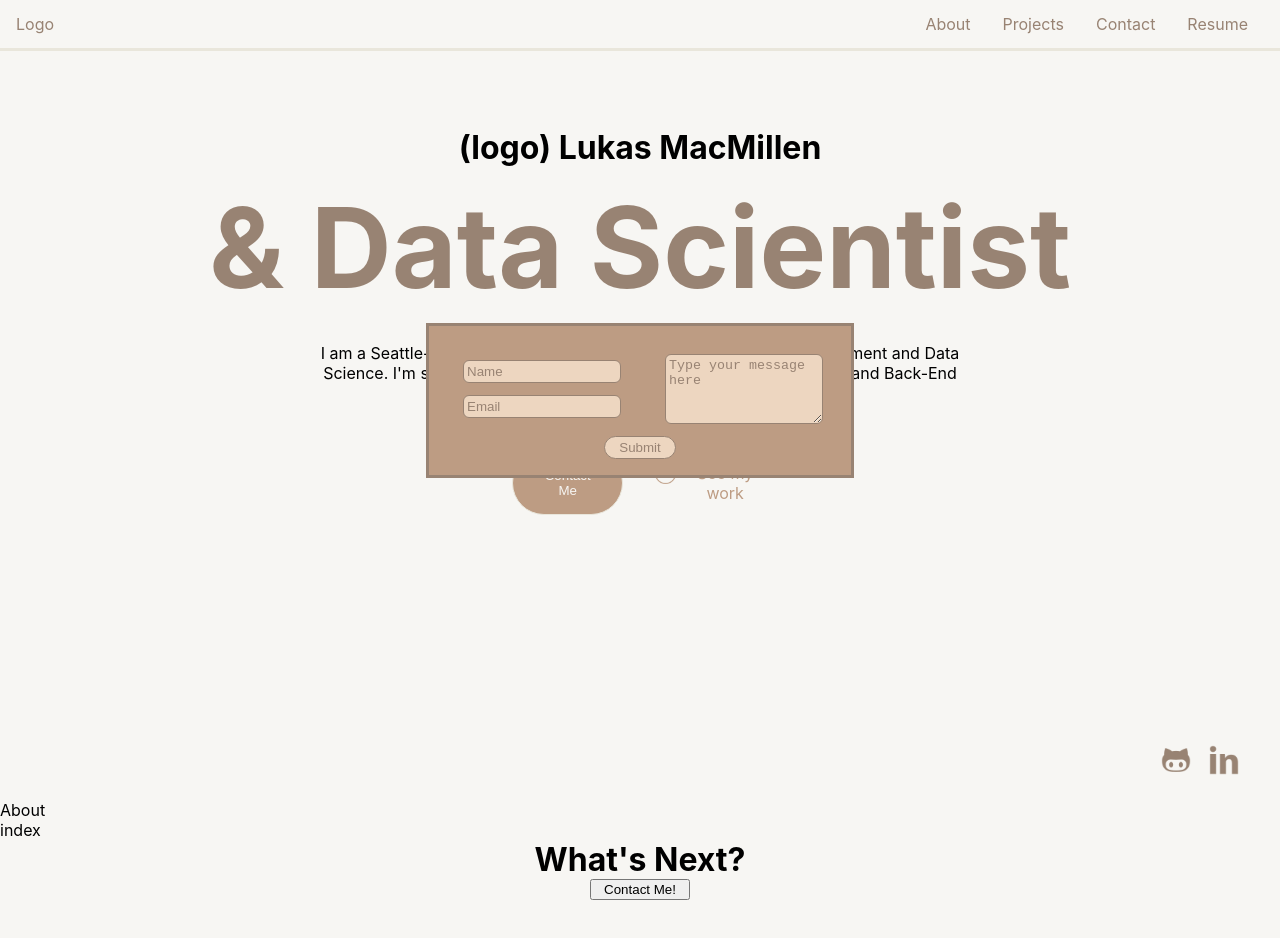
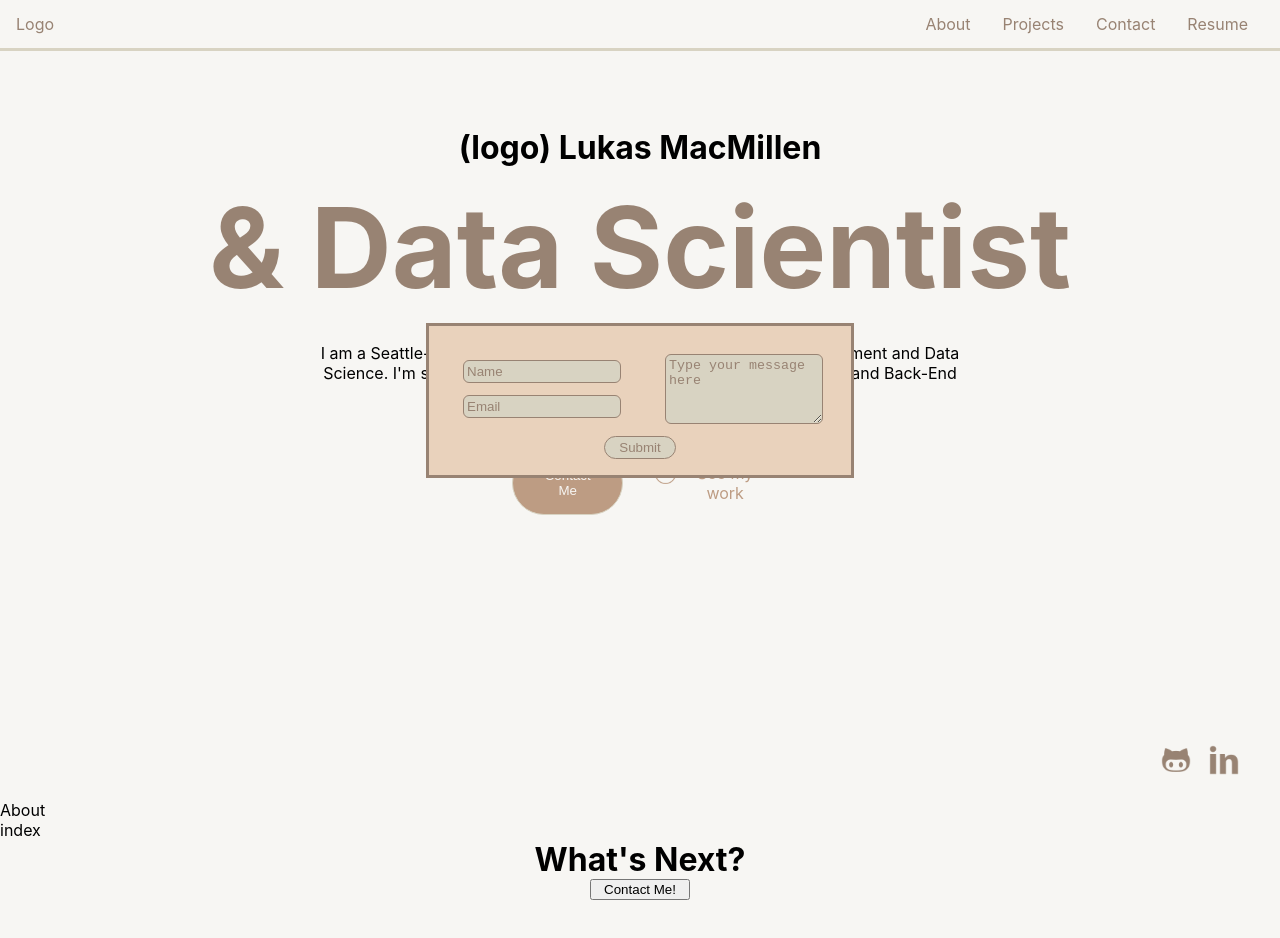
Before and after one commit to agtTwilight/portfolio, a React (Create React App) app: page / in a window 1280 px wide. Shown: the top 938 px of the page. Built offline with nearby package versions, Linux system fonts and the light colour scheme; the HTML template or start-up script is replaced by a standard one.

Commit message:
minor styling updates from yesterday

```diff
--- a/src/components/ContactForm/style.css
+++ b/src/components/ContactForm/style.css
@@ -10,7 +10,7 @@
     width: fit-content;
     max-height: fit-content;
     border: solid var(--coffeebrown);
-    background-color: var(--lightcoffeebrown);
+    background-color: var(--darktoastedwhite);
 }
 
 #contactForm * {
@@ -20,7 +20,7 @@
 #contactForm input, textarea {
     color: var(--coffeebrown);
     max-width: 150px;
-    background-color: var(--lattecream);
+    background-color: var(--toastedwhite);
     border: solid 1px var(--coffeebrown);
     border-radius: 6px;
     padding: 3px;
--- a/src/index.css
+++ b/src/index.css
@@ -18,7 +18,8 @@ code {
     overflow: hidden;
     background-color: var(--white);
     --white: #f7f6f3;
-    --toastedwhite: #e9e6db;
+    --toastedwhite: #d8d3c2;
+    --darktoastedwhite: #e9d2bc;
     --lattecream: #edd6c0;
     --lightcoffeebrown: #bd9c83;
     --coffeebrown: #988373;
```
